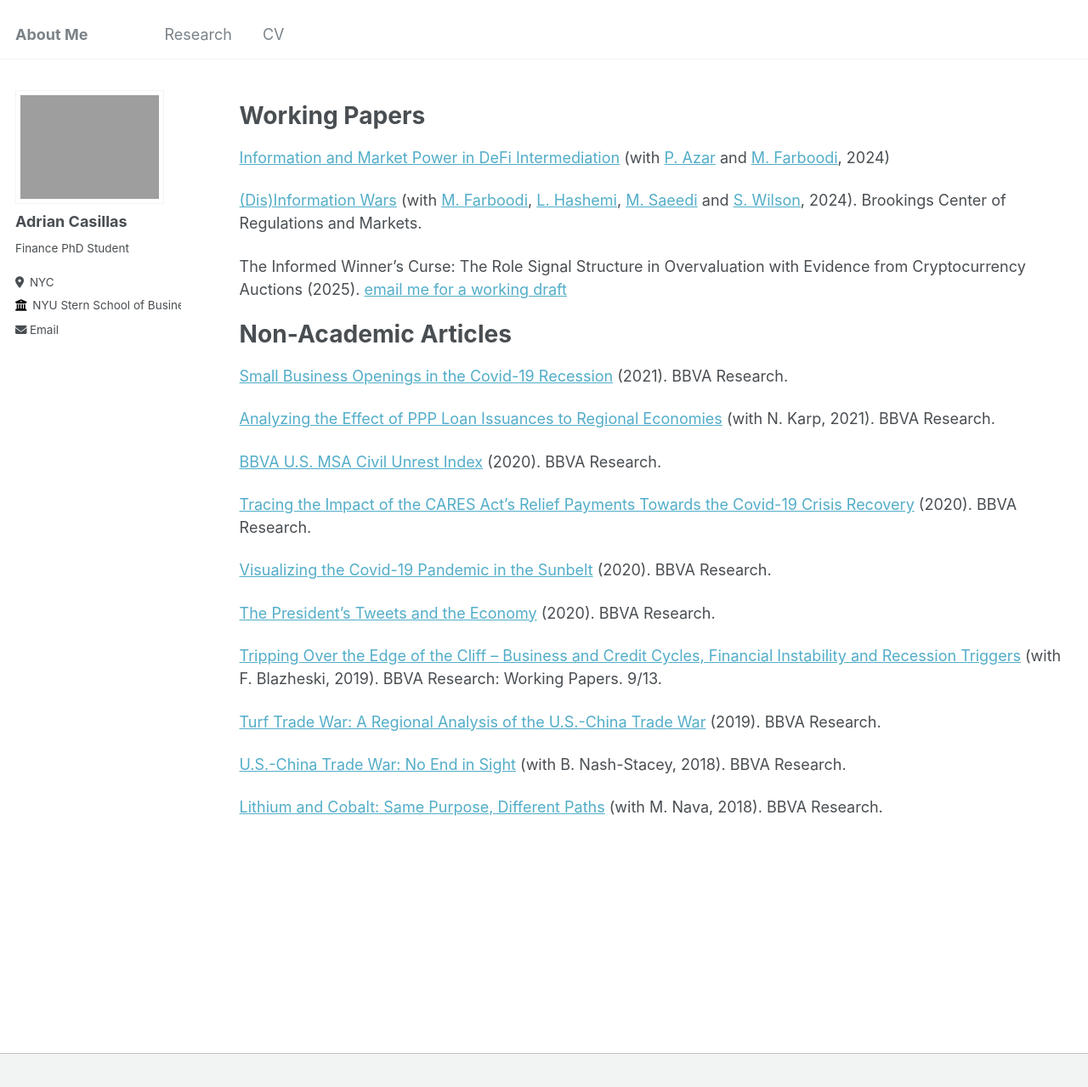
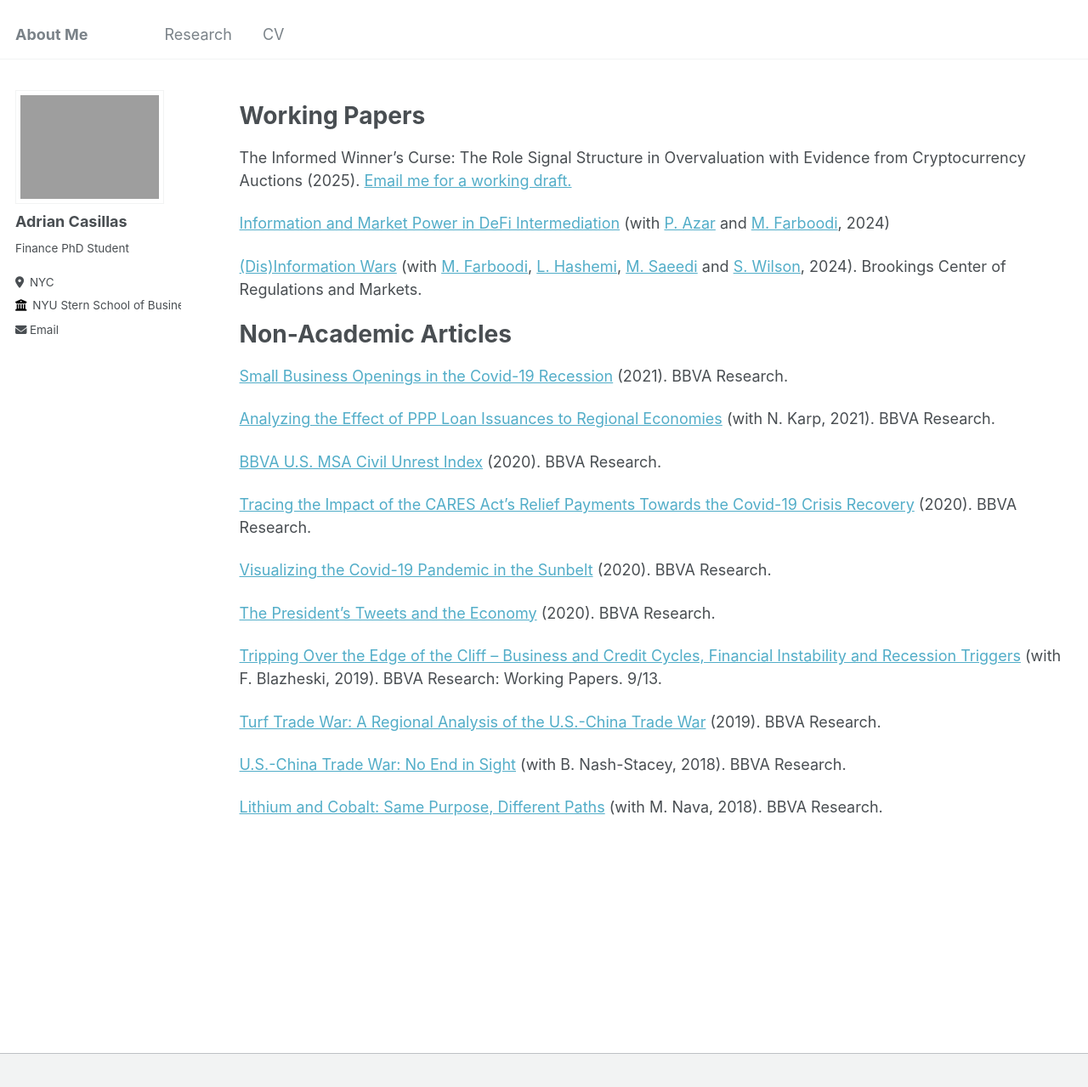
Before and after one commit to Adrian-Casillas/adrian-casillas.github.io, a Jekyll site: the page built from _pages/publications.md, in a window 1280 px wide and 1312 px high. Shown: the top 1279 px of the window at 85% size. Built offline with Jekyll 4.4.1, drawn with Linux system fonts in a browser that asks for light colours.

```diff
--- a/_pages/publications.md
+++ b/_pages/publications.md
@@ -13,11 +13,11 @@ author_profile: true
 
 # Working Papers
 
+The Informed Winner's Curse: The Role Signal Structure in Overvaluation with Evidence from Cryptocurrency Auctions (2025). [Email me for a working draft.](mailto:adriancasillas@nyu.edu)
+
 [Information and Market Power in DeFi Intermediation](https://www.nber.org/system/files/working_papers/w32949/w32949.pdf) (with [P. Azar](https://pabloazar.github.io/) and [M. Farboodi](https://sites.google.com/site/maryamfarboodi/home), 2024)
 
 [(Dis)Information Wars](https://www.nber.org/system/files/working_papers/w32896/w32896.pdf) (with [M. Farboodi](https://sites.google.com/site/maryamfarboodi/home), [L. Hashemi](https://scholar.google.com/citations?user=pH199JIAAAAJ&hl=en), [M. Saeedi](https://scholar.google.com/citations?user=5qWawgkAAAAJ&hl=en) and [S. Wilson](https://scholar.google.com/citations?user=R4ICpa0AAAAJ&hl=en), 2024). Brookings Center of Regulations and Markets.
-
-The Informed Winner's Curse: The Role Signal Structure in Overvaluation with Evidence from Cryptocurrency Auctions (2025). [email me for a working draft](mailto:adriancasillas@nyu.edu)
 
 # Non-Academic Articles
 
```
